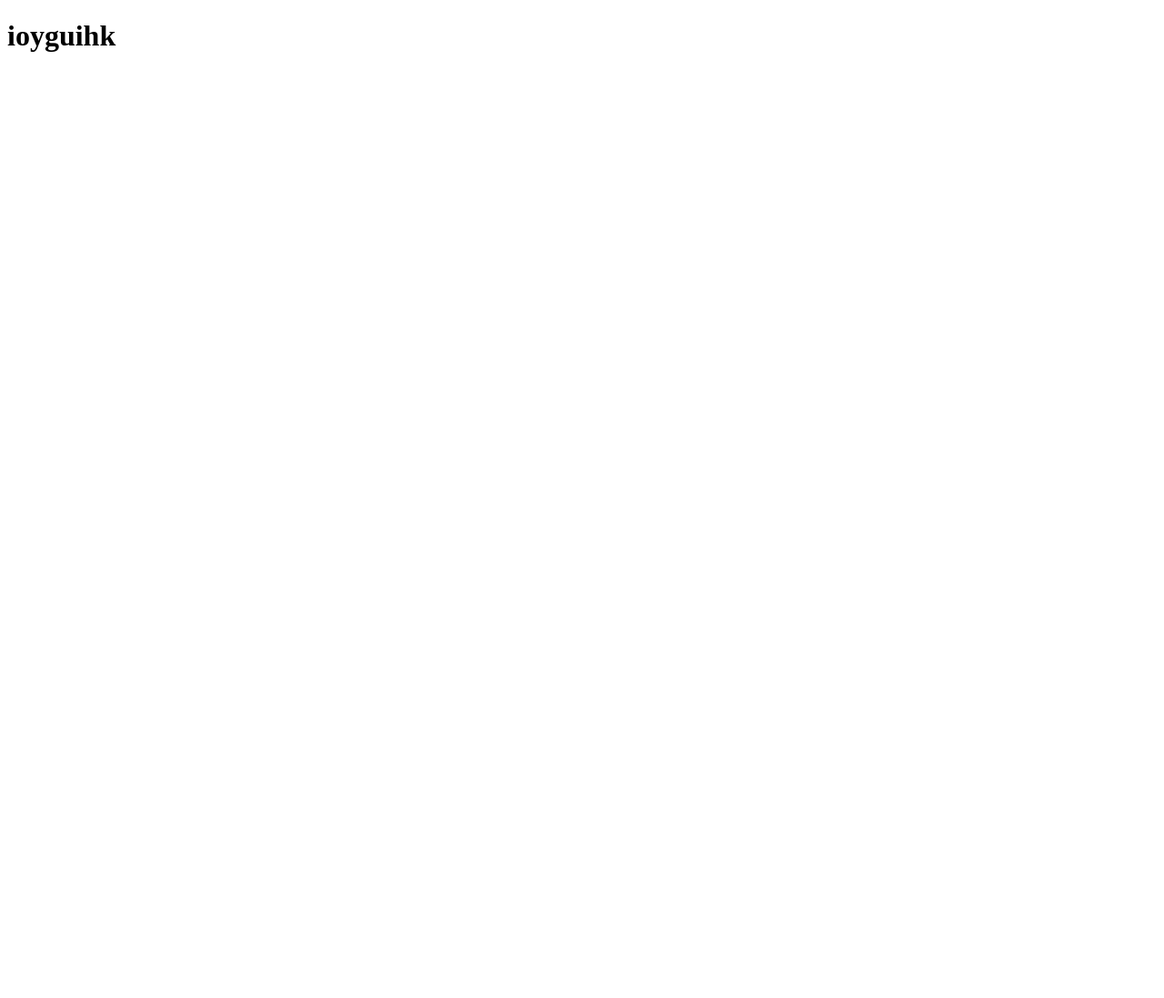
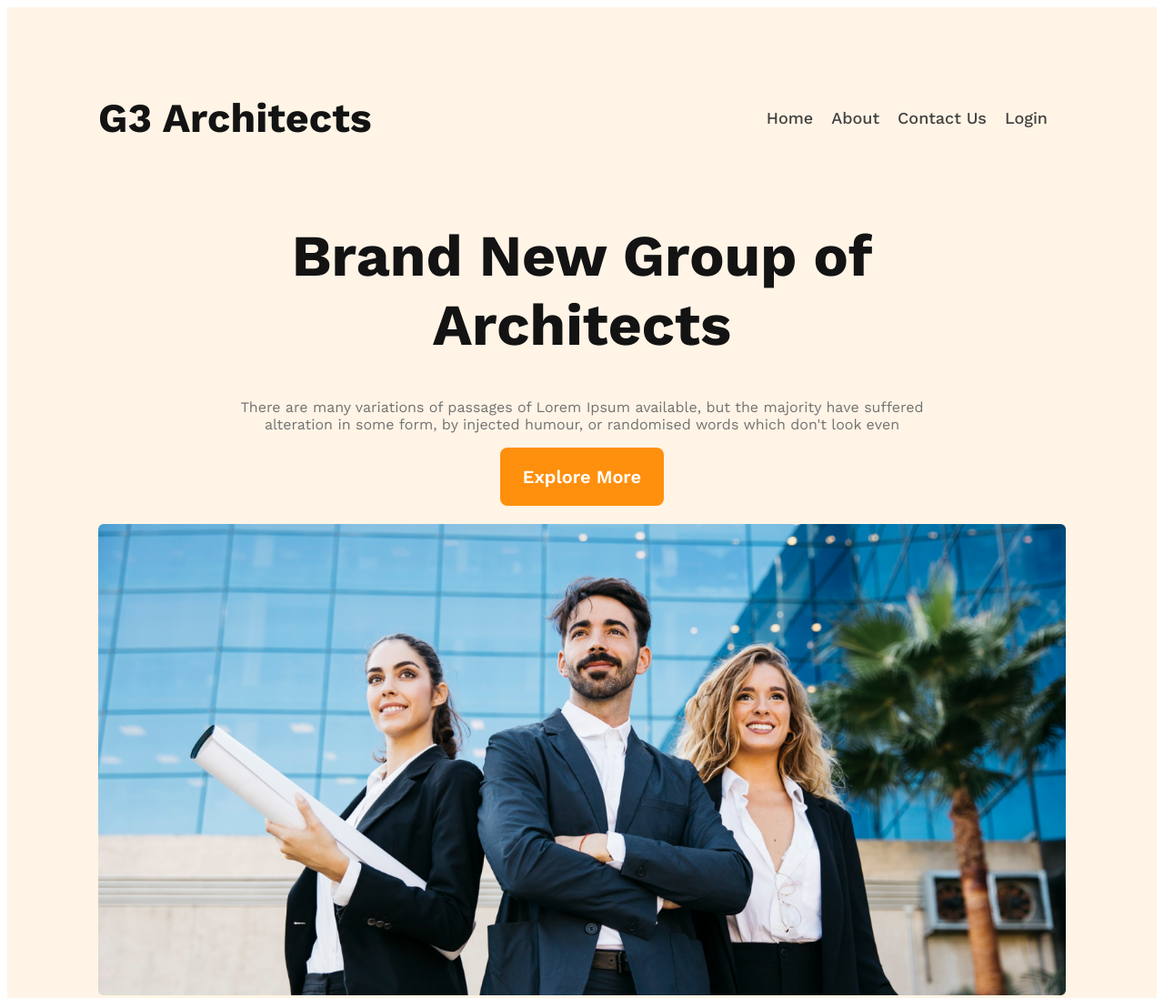
Before and after one commit to SDNATH-Git/G3-architects-websit, a plain HTML site: page index.html in a window 1280 px wide. Shown: the top 1097 px of the page at 91% size. Before the commit the page ends 800 px from the top, so only its background shows below. Drawn offline with nearby package versions, Linux system fonts and the light colour scheme.

Commit message:
adder header

```diff
--- a/index.html
+++ b/index.html
@@ -3,10 +3,49 @@
 <head>
     <meta charset="UTF-8">
     <meta name="viewport" content="width=device-width, initial-scale=1.0">
-    <title>Document</title>
+    <title>G3 Architect</title>
     <link rel="stylesheet" href="./style/architect.css">
 </head>
 <body>
-    <h1>ioyguihk</h1>
+    <!-- Header start-->
+    <header>
+        <nav>
+            <h3 class="nav-title">G3 Architects</h3>
+            <ul>
+                <li><a href="">Home</a></li>
+                <li><a href="">About </a></li>
+                <li><a href="">Contact Us</a></li>
+                <li><a href="">Login</a></li>
+            </ul>
+        </nav>
+        <div class="banner">
+            <div class="banner-container">
+                <h1 class="banner-title">Brand New
+                    Group of Architects </h1>
+                 <p class="banner-descrition">There are many variations of passages of Lorem Ipsum available, but the majority have suffered alteration in some form, by injected humour, or randomised words which don't look even</p>
+                 <button class="btn1">Explore More</button>
+            </div>
+
+             <img class="banner-img" src="./images/banner.png" alt="">
+
+        </div>
+
+    </header>
+    <!--Main start -->
+    <main>
+        <!--Quick list of Our Features start -->
+        <section>
+            <div>
+
+            </div>
+            <div>
+
+            </div>
+        </section>
+
+    </main>
+    <footer>
+
+    </footer>
 </body>
 </html>
--- a/style/architect.css
+++ b/style/architect.css
@@ -0,0 +1,89 @@
+/* Work sans font from google */
+@import url('https://fonts.googleapis.com/css2?family=Lato:wght@400;700;900&family=Open+Sans:wght@400;700;800&family=Work+Sans:wght@400;500;600;700;800;900&display=swap');
+  *{
+    font-family: 'Lato', sans-serif;
+    font-family: 'Open Sans', sans-serif;
+    font-family: 'Work Sans', sans-serif;
+  }
+  /* Header style */
+  header{
+    background: rgba(255, 144, 14, 0.10);
+    padding: 50px 100px;
+  }
+  nav{
+    display: flex;
+    justify-content: space-between;
+    align-items: center;
+  }
+  .nav-title{
+    color: var(--dark-01, #131313);
+    font-weight: 700;
+    font-size: 2.8rem;
+  }
+ nav>ul{
+    display: flex;
+  }
+  nav li{
+    list-style:none;
+    margin-right: 20px;
+    text-align: center;
+    font-size: 18px;
+   font-weight: 500;
+  }
+  nav li a{
+    text-decoration: none;
+    color: var(--dark-02, #424242);
+  }
+  /*banner style */
+  .banner-container{
+    max-width: 800px;
+    text-align: center;
+    margin: 0px auto;
+  }
+  .banner-title{
+    font-size: 4rem;
+    font-weight: 700;
+    color: #131313;
+  }
+  .banner-descrition{
+    color: var(--dark-03, #727272);
+    font-size: 16px;
+    font-weight: 400;
+  }
+  .btn1{
+    color: #FFF;
+    text-align: center;
+    font-size: 1.25rem;
+    font-weight: 600;
+    padding: 20px 25px;
+   border-radius: 8px;
+   background: #FF900E;
+   border: none;
+
+  }
+  .banner-img{
+    margin-top: 20px;
+    width: 100%;
+  }
+
+
+  /* Responsive media query */
+  /* Mobile Devices */
+  @media screen and (max-width:576px) {
+    nav{
+        flex-direction: column;
+    }
+    header{
+        padding: 20px;
+    }
+
+  }
+  /* Tablets devices */
+  @media screen and (min-width:576px) and (max-width:992px) {
+      nav{
+        flex-direction: column;
+      }
+     header{
+        padding: 50px;
+     }
+  }
```
Also changed, not shown: images/architect.png (added), images/banner.png (added), images/icons/customers.png (added), images/icons/email.png (added), images/icons/projects.png (added), images/icons/ribon.png (added), images/sponsors/amazon.png (added), images/sponsors/figma.png (added), images/sponsors/google.png (added), images/sponsors/spotify.png (added), images/sponsors/telerama.png (added), images/team1.png (added), images/team2.png (added), images/team3.png (added), 1 more files.
